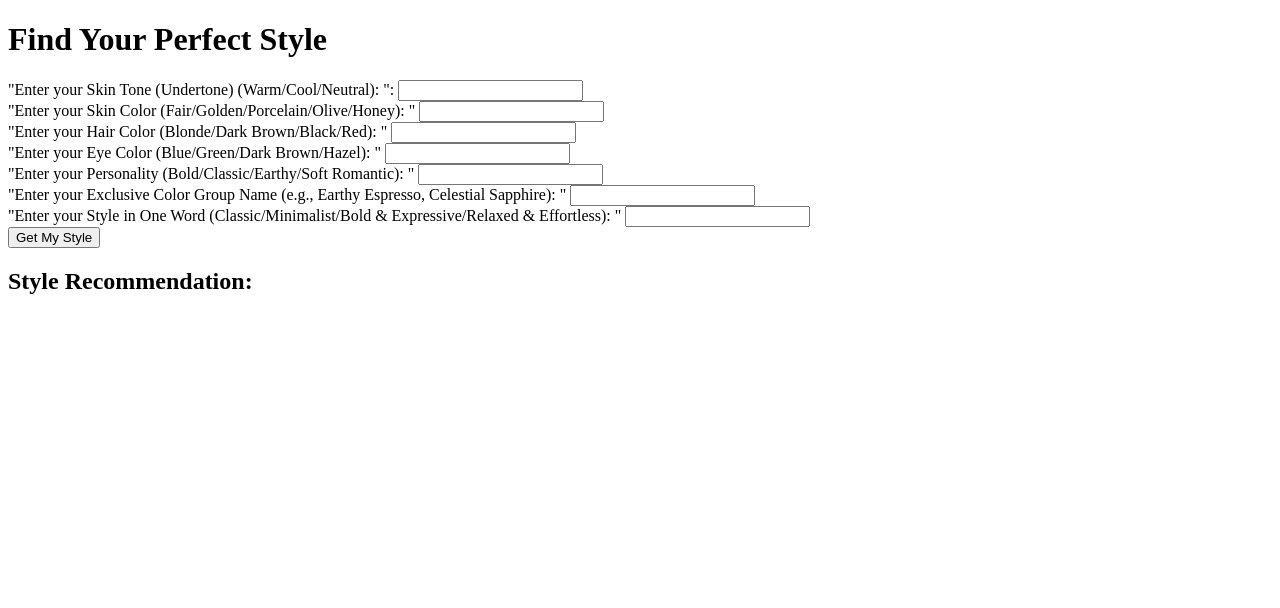
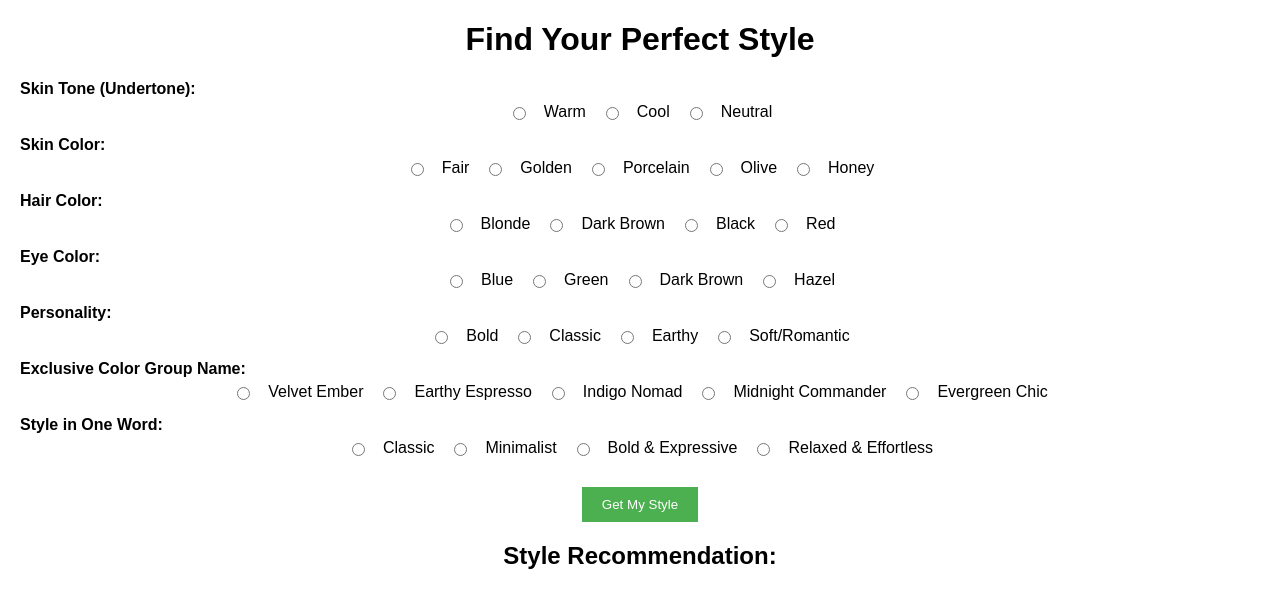
Before and after one commit to cmkuruvi/organo-shopify-style-app, a Flask app: page / in a window 1280 px wide. Shown: the top 608 px of the page. Run offline with Flask 3, Linux system fonts and the light colour scheme; parts of the project's set-up code (start-up, migrations or seed data) failed here and were passed over.

Commit message:
Update index.html
radio buttons

```diff
--- a/templates/index.html
+++ b/templates/index.html
@@ -4,31 +4,116 @@
     <meta charset="UTF-8">
     <meta name="viewport" content="width=device-width, initial-scale=1.0">
     <title>Personalized Style Finder</title>
+    <style>
+        body {
+            font-family: Arial, sans-serif;
+            margin: 20px;
+            text-align: center;
+        }
+        .form-group {
+            margin-bottom: 15px;
+            text-align: left;
+        }
+        label {
+            font-weight: bold;
+        }
+        .radio-group {
+            display: flex;
+            justify-content: center;
+            gap: 15px;
+            margin-top: 5px;
+        }
+        button {
+            margin-top: 15px;
+            padding: 10px 20px;
+            background-color: #4CAF50;
+            color: white;
+            border: none;
+            cursor: pointer;
+        }
+        button:hover {
+            background-color: #45a049;
+        }
+        #output {
+            margin-top: 20px;
+            text-align: left;
+        }
+    </style>
 </head>
 <body>
     <h1>Find Your Perfect Style</h1>
 
     <form id="styleForm">
-        <label>"Enter your Skin Tone (Undertone) (Warm/Cool/Neutral): ":</label>
-        <input type="text" id="skin_tone" required><br>
+        <div class="form-group">
+            <label>Skin Tone (Undertone):</label>
+            <div class="radio-group">
+                <input type="radio" name="skin_tone" value="Warm"> Warm
+                <input type="radio" name="skin_tone" value="Cool"> Cool
+                <input type="radio" name="skin_tone" value="Neutral"> Neutral
+            </div>
+        </div>
 
-        <label>"Enter your Skin Color (Fair/Golden/Porcelain/Olive/Honey): "</label>
-        <input type="text" id="skin_color" required><br>
+        <div class="form-group">
+            <label>Skin Color:</label>
+            <div class="radio-group">
+                <input type="radio" name="skin_color" value="Fair"> Fair
+                <input type="radio" name="skin_color" value="Golden"> Golden
+                <input type="radio" name="skin_color" value="Porcelain"> Porcelain
+                <input type="radio" name="skin_color" value="Olive"> Olive
+                <input type="radio" name="skin_color" value="Honey"> Honey
+            </div>
+        </div>
 
-        <label>"Enter your Hair Color (Blonde/Dark Brown/Black/Red): "</label>
-        <input type="text" id="hair_color" required><br>
+        <div class="form-group">
+            <label>Hair Color:</label>
+            <div class="radio-group">
+                <input type="radio" name="hair_color" value="Blonde"> Blonde
+                <input type="radio" name="hair_color" value="Dark Brown"> Dark Brown
+                <input type="radio" name="hair_color" value="Black"> Black
+                <input type="radio" name="hair_color" value="Red"> Red
+            </div>
+        </div>
 
-        <label>"Enter your Eye Color (Blue/Green/Dark Brown/Hazel): "</label>
-        <input type="text" id="eye_color" required><br>
+        <div class="form-group">
+            <label>Eye Color:</label>
+            <div class="radio-group">
+                <input type="radio" name="eye_color" value="Blue"> Blue
+                <input type="radio" name="eye_color" value="Green"> Green
+                <input type="radio" name="eye_color" value="Dark Brown"> Dark Brown
+                <input type="radio" name="eye_color" value="Hazel"> Hazel
+            </div>
+        </div>
 
-        <label>"Enter your Personality (Bold/Classic/Earthy/Soft Romantic): "</label>
-        <input type="text" id="personality" required><br>
+        <div class="form-group">
+            <label>Personality:</label>
+            <div class="radio-group">
+                <input type="radio" name="personality" value="Bold"> Bold
+                <input type="radio" name="personality" value="Classic"> Classic
+                <input type="radio" name="personality" value="Earthy"> Earthy
+                <input type="radio" name="personality" value="Soft/Romantic"> Soft/Romantic
+            </div>
+        </div>
 
-        <label>"Enter your Exclusive Color Group Name (e.g., Earthy Espresso, Celestial Sapphire): "</label>
-        <input type="text" id="color_group" required><br>
+        <div class="form-group">
+            <label>Exclusive Color Group Name:</label>
+            <div class="radio-group">
+                <input type="radio" name="color_group" value="Velvet Ember"> Velvet Ember
+                <input type="radio" name="color_group" value="Earthy Espresso"> Earthy Espresso
+                <input type="radio" name="color_group" value="Indigo Nomad"> Indigo Nomad
+                <input type="radio" name="color_group" value="Midnight Commander"> Midnight Commander
+                <input type="radio" name="color_group" value="Evergreen Chic"> Evergreen Chic
+            </div>
+        </div>
 
-        <label>"Enter your Style in One Word (Classic/Minimalist/Bold & Expressive/Relaxed & Effortless): "</label>
-        <input type="text" id="style_word" required><br>
+        <div class="form-group">
+            <label>Style in One Word:</label>
+            <div class="radio-group">
+                <input type="radio" name="style_word" value="Classic"> Classic
+                <input type="radio" name="style_word" value="Minimalist"> Minimalist
+                <input type="radio" name="style_word" value="Bold & Expressive"> Bold & Expressive
+                <input type="radio" name="style_word" value="Relaxed & Effortless"> Relaxed & Effortless
+            </div>
+        </div>
 
         <button type="submit">Get My Style</button>
     </form>
@@ -39,14 +124,24 @@
     <script>
         document.getElementById("styleForm").addEventListener("submit", function(event) {
             event.preventDefault();
+
+            // Collecting values from radio buttons
+            function getSelectedValue(name) {
+                let radios = document.getElementsByName(name);
+                for (let radio of radios) {
+                    if (radio.checked) return radio.value;
+                }
+                return null;
+            }
+
             const userInput = {
-                skin_tone: document.getElementById("skin_tone").value,
-                skin_color: document.getElementById("skin_color").value,
-                hair_color: document.getElementById("hair_color").value,
-                eye_color: document.getElementById("eye_color").value,
-                personality: document.getElementById("personality").value,
-                color_group: document.getElementById("color_group").value,
-                style_word: document.getElementById("style_word").value
+                skin_tone: getSelectedValue("skin_tone"),
+                skin_color: getSelectedValue("skin_color"),
+                hair_color: getSelectedValue("hair_color"),
+                eye_color: getSelectedValue("eye_color"),
+                personality: getSelectedValue("personality"),
+                color_group: getSelectedValue("color_group"),
+                style_word: getSelectedValue("style_word")
             };
 
             fetch("/get_style", {
```
